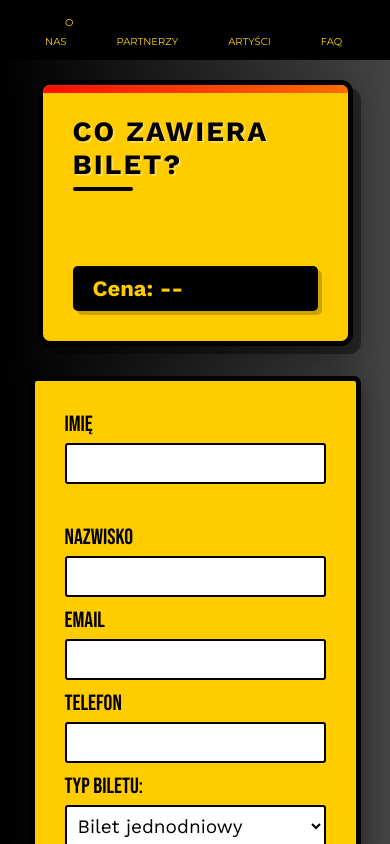
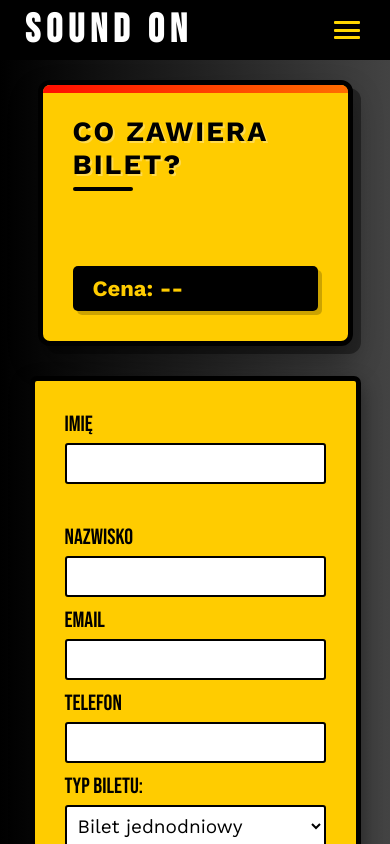
Before and after one commit to apetrochenko6/soundon-spa, a React (Vite) app in the folder my-frontend/: page /buy_ticket in a window 390 px wide. Shown: the top 844 px of the page. Built offline with nearby package versions, Linux system fonts and the light colour scheme.

Commit message:
changing navbar adding response

```diff
--- a/my-frontend/src/Navbar.jsx
+++ b/my-frontend/src/Navbar.jsx
@@ -1,26 +1,60 @@
 import React from "react";
+import { useState } from "react";
 import images from "./constants/data";
+
 const Navbar = () => {
+    const [isMenuOpen, setIsMenuOpen] = useState(false);
+
+    const toggleMenu = () => {
+        setIsMenuOpen(!isMenuOpen);
+    };
+
     return (
-        <>
         <header className="header">
             <div className="navbar">
+                <div className="navbar-title-mobile">SOUND ON</div>
+
+                {/* Hamburger menu button */}
+                <div
+                    className={`burger ${isMenuOpen ? 'open' : ''}`}
+                    onClick={toggleMenu}
+                    aria-label="Toggle menu"
+                >
+                    <span></span>
+                    <span></span>
+                    <span></span>
+                </div>
+
+                {/* Desktop navigation */}
                 <div className="navbar-left">
                     <a href="#section">O NAS</a>
                     <a href="#">PARTNERZY</a>
                     <a href="#zespoly">ARTYŚCI</a>
                     <a href="#FAQ">FAQ</a>
                 </div>
+
+                {/* Desktop social icons */}
                 <div className="navbar-right">
-                        <a href="#"><img src={images.YoutubeYellow} style={{ width: '55px', height: '55px' }}alt="YouTube" /></a>
-                        <a href="#"><img src={images.InstagramYellow}  style={{ width: '50px', height: '50px' }}  alt="Instagram" /></a>
-                        <a href="#"><img src={images.SpotifyYellow}style={{ width: '43px', height: '43px' }}  alt="Spotify" /></a>
+                    <a href="#"><img src={images.YoutubeYellow} style={{ width: '55px', height: '55px' }} alt="YouTube" /></a>
+                    <a href="#"><img src={images.InstagramYellow} style={{ width: '50px', height: '50px' }} alt="Instagram" /></a>
+                    <a href="#"><img src={images.SpotifyYellow} style={{ width: '43px', height: '43px' }} alt="Spotify" /></a>
+                </div>
+
+                {/* Mobile menu */}
+                <div className={`mobile-menu ${isMenuOpen ? 'active' : ''}`}>
+                    <a href="#section" onClick={toggleMenu}>O NAS</a>
+                    <a href="#" onClick={toggleMenu}>PARTNERZY</a>
+                    <a href="#zespoly" onClick={toggleMenu}>ARTYŚCI</a>
+                    <a href="#FAQ" onClick={toggleMenu}>FAQ</a>
+                    <div className="mobile-icons">
+                        <a href="#"><img src={images.YoutubeYellow} style={{ width: '55px', height: '55px' }} alt="YouTube" /></a>
+                        <a href="#"><img src={images.InstagramYellow} style={{ width: '50px', height: '50px' }} alt="Instagram" /></a>
+                        <a href="#"><img src={images.SpotifyYellow} style={{ width: '43px', height: '43px' }} alt="Spotify" /></a>
+                    </div>
                 </div>
             </div>
         </header>
+    );
+};
 
-        </>
-
-    )
-}
-export default Navbar
+export default Navbar;
--- a/my-frontend/src/index.css
+++ b/my-frontend/src/index.css
@@ -139,7 +139,113 @@
 
         .band-carousel::-webkit-scrollbar {
           display: none;
-          /* Приховуємо скролбар */
+
+        }
+
+        .mobile-menu a {
+          color: #FFD700;
+          text-decoration: none;
+          font-size: 18px;
+          margin: 10px 0;
+          text-transform: uppercase;
+        }
+
+        .mobile-icons {
+          margin-top: 20px;
+          display: flex;
+          gap: 15px;
+        }
+
+        .mobile-icons img {
+          width: 24px;
+        }
+
+        .burger {
+          display: none;
+          flex-direction: column;
+          justify-content: space-between;
+          width: 26px;
+          height: 18px;
+          cursor: pointer;
+          z-index: 1001;
+          margin-right: 20px;
+        }
+
+        @media (max-width: 768px) {
+
+          .navbar-left,
+          .navbar-right {
+            display: none;
+          }
+
+          .burger {
+            display: flex;
+            align-self: center;
+          }
+        }
+
+        .mobile-menu {
+          display: none;
+          flex-direction: column;
+          background-color: #000;
+          position: absolute;
+          top: 70px;
+          left: 0;
+          width: 100%;
+          padding: 20px;
+          z-index: 1000;
+        }
+
+        .mobile-menu.active {
+          display: flex;
+        }
+
+        .navbar-title-mobile {
+          display: none;
+          color: #fff;
+          font-size: 40px;
+          font-weight: 900;
+          letter-spacing: 6px;
+          font-family: 'Bebas Neue', sans-serif;
+          text-transform: uppercase;
+          flex-grow: 1;
+          text-align: left;
+
+        }
+
+
+
+        .burger span {
+          display: block;
+          height: 3px;
+          background-color: #FFD700;
+          border-radius: 1px;
+        }
+
+        @media (max-width: 768px) {
+          .navbar {
+            justify-content: space-between;
+            align-items: center;
+          }
+
+          .navbar-left,
+          .navbar-right {
+            display: none;
+          }
+
+          .navbar-title-mobile {
+            display: block;
+            margin-left: 5px;
+          }
+
+          .burger {
+            display: flex;
+            margin-right: 10px;
+          }
+        }
+
+        .mobile-menu.active+.carousel-wrapper {
+          margin-top: 0 !important;
         }
 
         .zespol-lable {
@@ -526,9 +632,11 @@
           .buttons a.or {
             font-size: 16px;
           }
-          .navbar-left{
+
+          .navbar-left {
             width: 100%;
           }
+
           .navbar-left a {
             font-size: 10px;
             margin-right: 30px;
```
Lines whose indentation alone changed are shown as unchanged.
